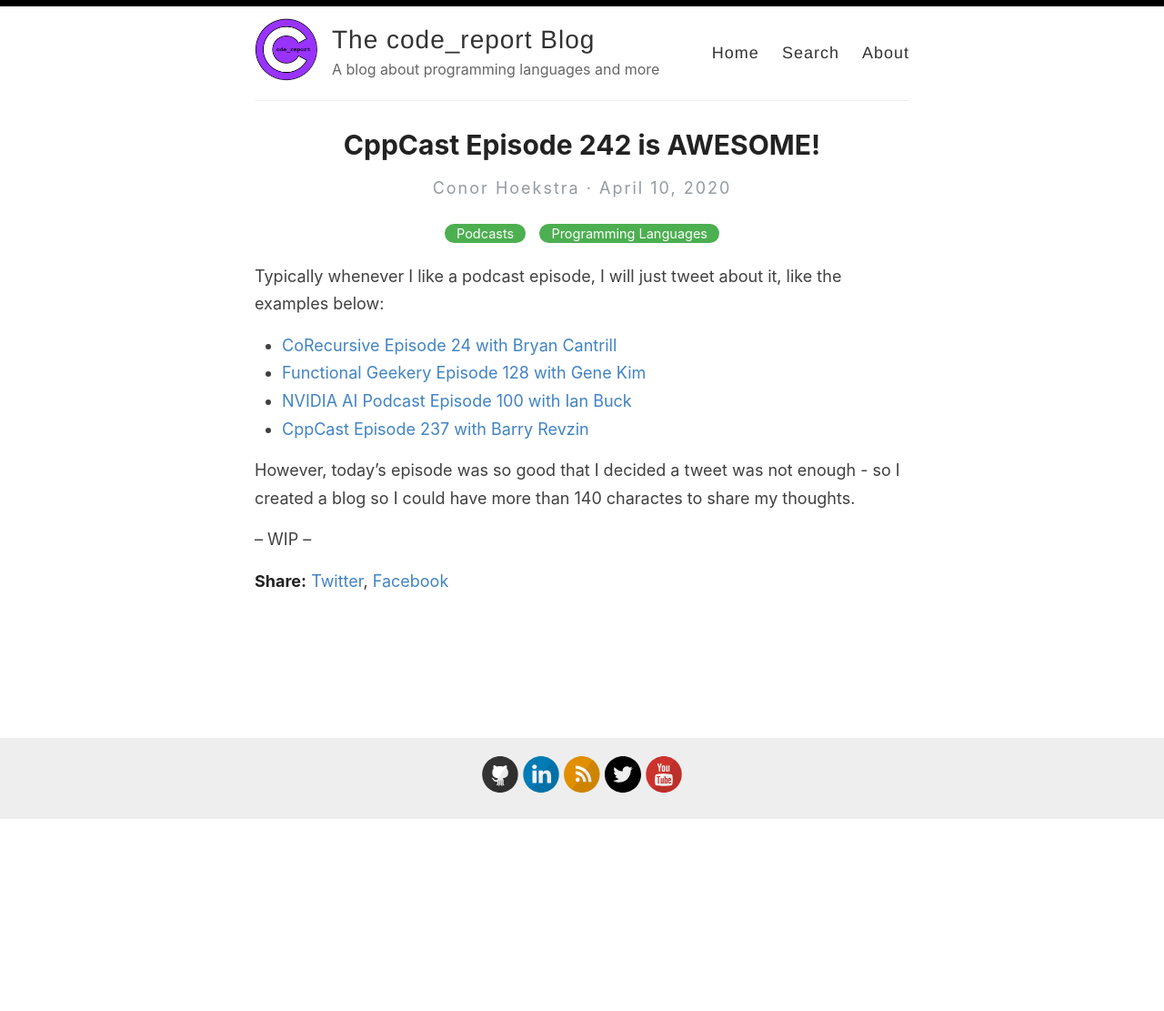
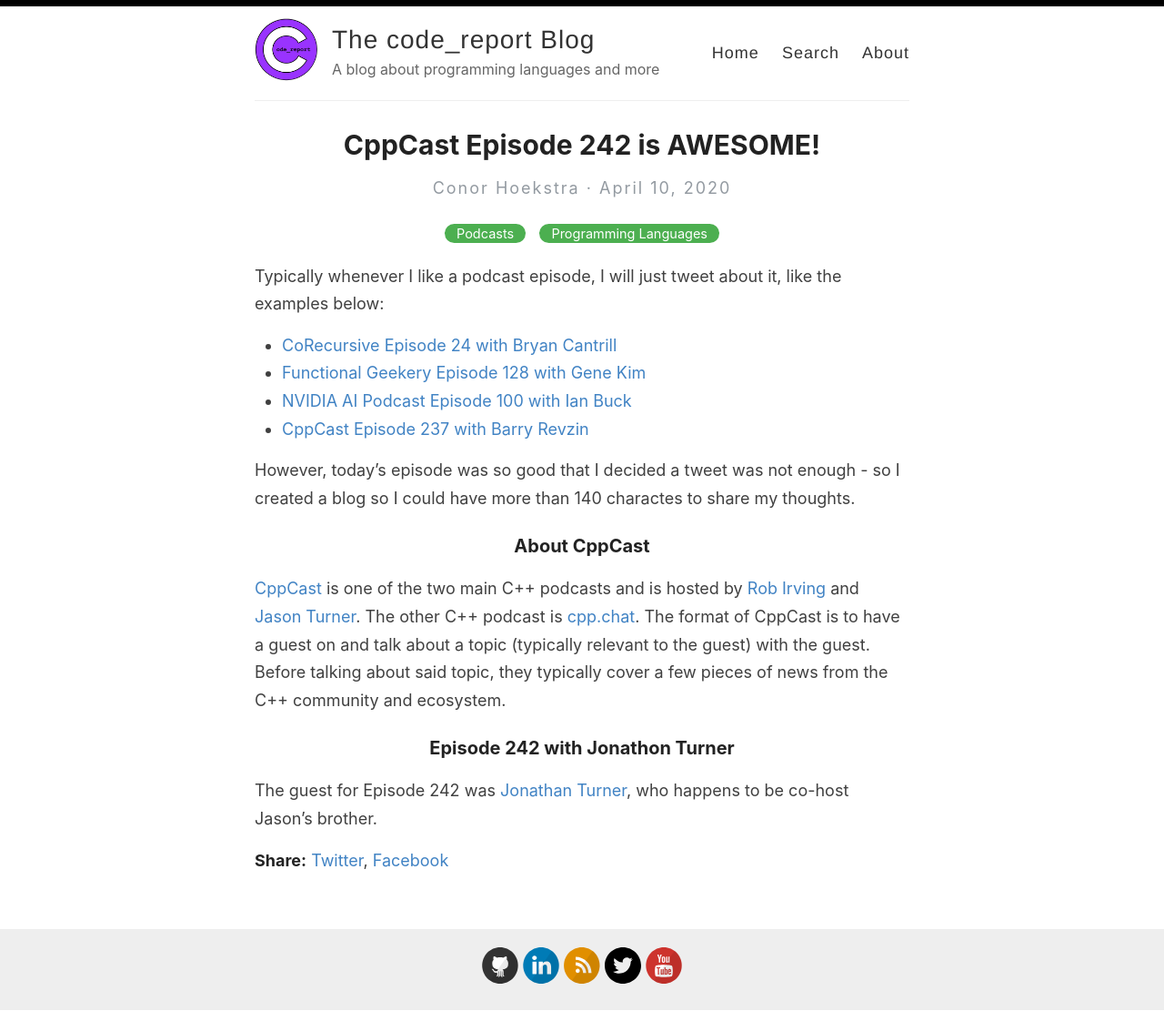
Before and after one commit to codereport/codereport.github.io, a Jekyll site: the page built from _posts/2020-04-10-CppCastEpisode242IsAwesome.md, in a window 1280 px wide. Shown: the whole page at 91% size. Built offline with Jekyll 4.4.1, drawn with Linux system fonts in a browser that asks for light colours; before the commit the page ends 901 px from its top, so only the background shows below that.

Commit message:
Update 2020-04-10-CppCastEpisode242IsAwesome.md

```diff
--- a/_posts/2020-04-10-CppCastEpisode242IsAwesome.md
+++ b/_posts/2020-04-10-CppCastEpisode242IsAwesome.md
@@ -13,4 +13,10 @@
 
 However, today's episode was so good that I decided a tweet was not enough - so I created a blog so I could have more than 140 charactes to share my thoughts.
 
--- WIP --
+### About CppCast
+
+[CppCast](https://cppcast.com/) is one of the two main C++ podcasts and is hosted by [Rob Irving](https://twitter.com/robwirving) and [Jason Turner](https://twitter.com/lefticus). The other C++ podcast is [cpp.chat](https://cpp.chat/). The format of CppCast is to have a guest on and talk about a topic (typically relevant to the guest) with the guest. Before talking about said topic, they typically cover a few pieces of news from the C++ community and ecosystem.
+
+### Episode 242 with Jonathon Turner
+
+The guest for Episode 242 was [Jonathan Turner](https://twitter.com/jntrnr), who happens to be co-host Jason's brother.
```
